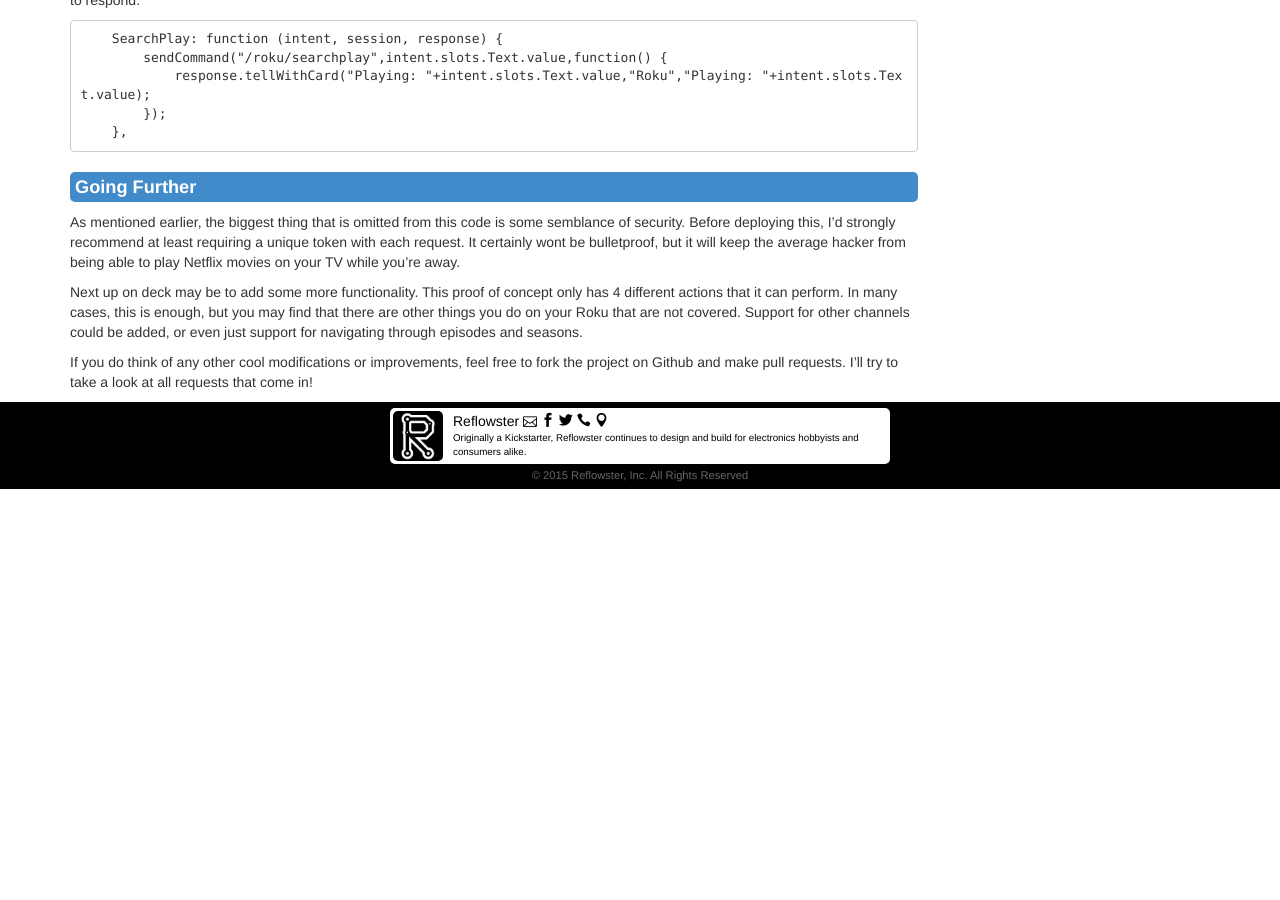
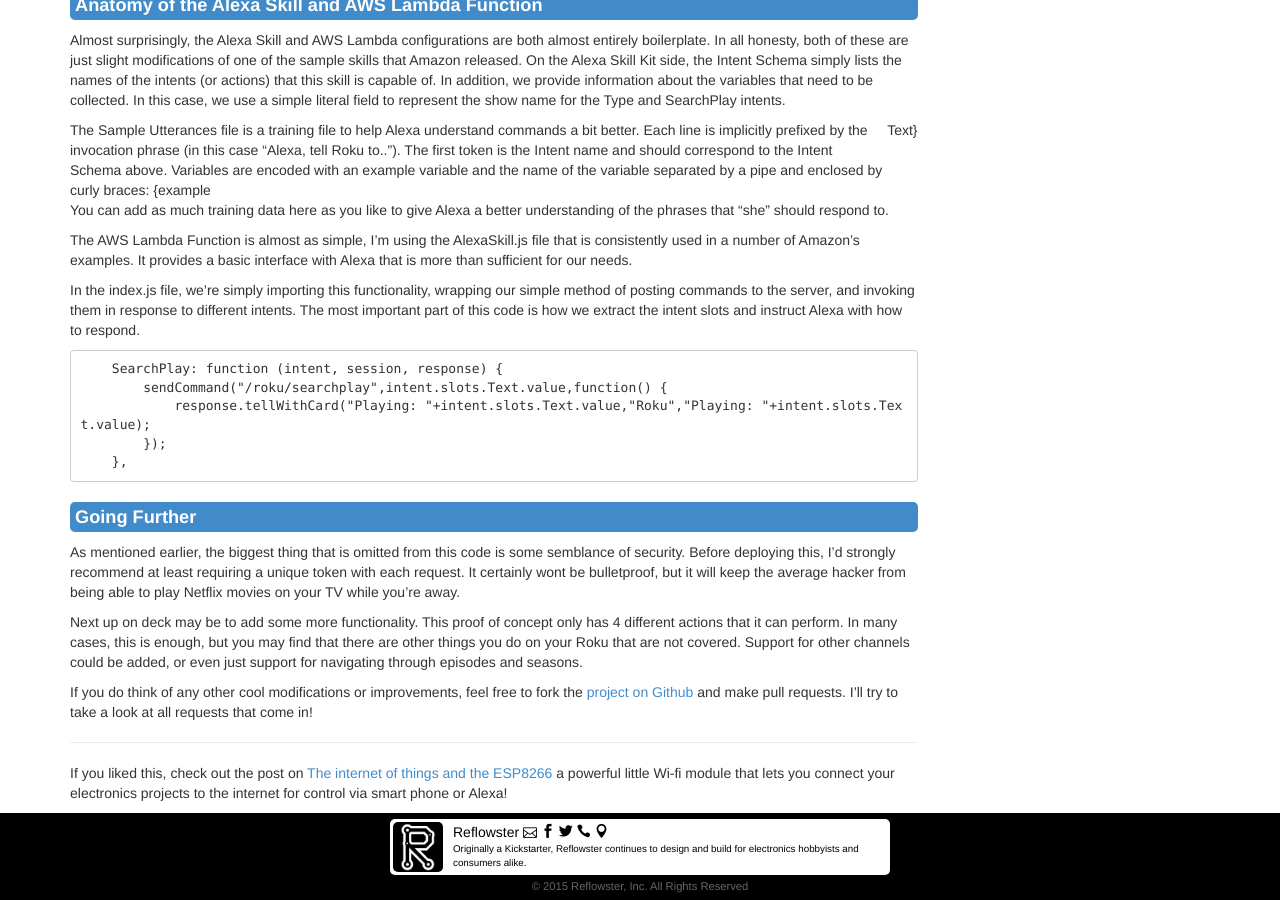
Before and after one commit to julianh2o/reflowster.com, a Jekyll site: the page built from _posts/2015-07-21-rokuvoicecontrol.markdown, in a window 1280 px wide and 900 px high, scrolled down 4064 px. Built offline with Jekyll 4.4.1, drawn with Linux system fonts in a browser that asks for light colours; nearby versions of some CDN libraries; Markdown is read by kramdown in place of the engine named in the settings; comment, search, counter and statistics services are not loaded; before the commit the page ends 4553 px from its top, so only the background shows below that; some of the changed text lies outside the part shown.

Commit message:
updating roku voice control post

```diff
--- a/_posts/2015-07-21-rokuvoicecontrol.markdown
+++ b/_posts/2015-07-21-rokuvoicecontrol.markdown
@@ -8,7 +8,11 @@
 
 Amazon Echo is the Siri for your home. Named "Alexa", she sits in your living room and listens for her name followed by a command. As a new device, her default functionality is limited to managing todo and shopping lists, playing music on Pandora or TuneIn radio, and controlling a few of the Phillips Hue and Belkin WeMo smart lights and devices.
 
-The power and value of the Amazon Echo is not, however, from it's default functionality. Amazon has recently opened the Echo up for developers through the <a href="https://developer.amazon.com/appsandservices/solutions/alexa/alexa-skills-kit">Alexa Skills Kit.</a>. Using this, anyone can add their own functionality to Alexa, allowing you to control anything with your voice alone.
+The power and value of the Amazon Echo is not, however, from it's default functionality. Amazon has recently opened the Echo up for developers through the <a href="https://developer.amazon.com/appsandservices/solutions/alexa/alexa-skills-kit">Alexa Skills Kit</a>. Using this, anyone can add their own functionality to Alexa, allowing you to control anything with your voice alone.
+
+<div style="text-align: center">
+    <iframe width="560" height="315" src="https://www.youtube.com/embed/fcn1gUd7Tbw" frameborder="0" allowfullscreen></iframe>
+</div>
 
 <!--more-->
 
@@ -155,4 +159,9 @@
 
 Next up on deck may be to add some more functionality. This proof of concept only has 4 different actions that it can perform. In many cases, this is enough, but you may find that there are other things you do on your Roku that are not covered. Support for other channels could be added, or even just support for navigating through episodes and seasons.
 
-If you do think of any other cool modifications or improvements, feel free to fork the project on Github and make pull requests. I'll try to take a look at all requests that come in!
+If you do think of any other cool modifications or improvements, feel free to fork the <a href="https://github.com/julianh2o/RokuAlexaLambdaSkill">project on Github</a> and make pull requests. I'll try to take a look at all requests that come in!
+
+
+<hr/>
+
+If you liked this, check out the post on <a href="http://reflowster.com/blog/2015/05/11/esp8266.html">The internet of things and the ESP8266</a> a powerful little Wi-fi module that lets you connect your electronics projects to the internet for control via smart phone or Alexa!
```
